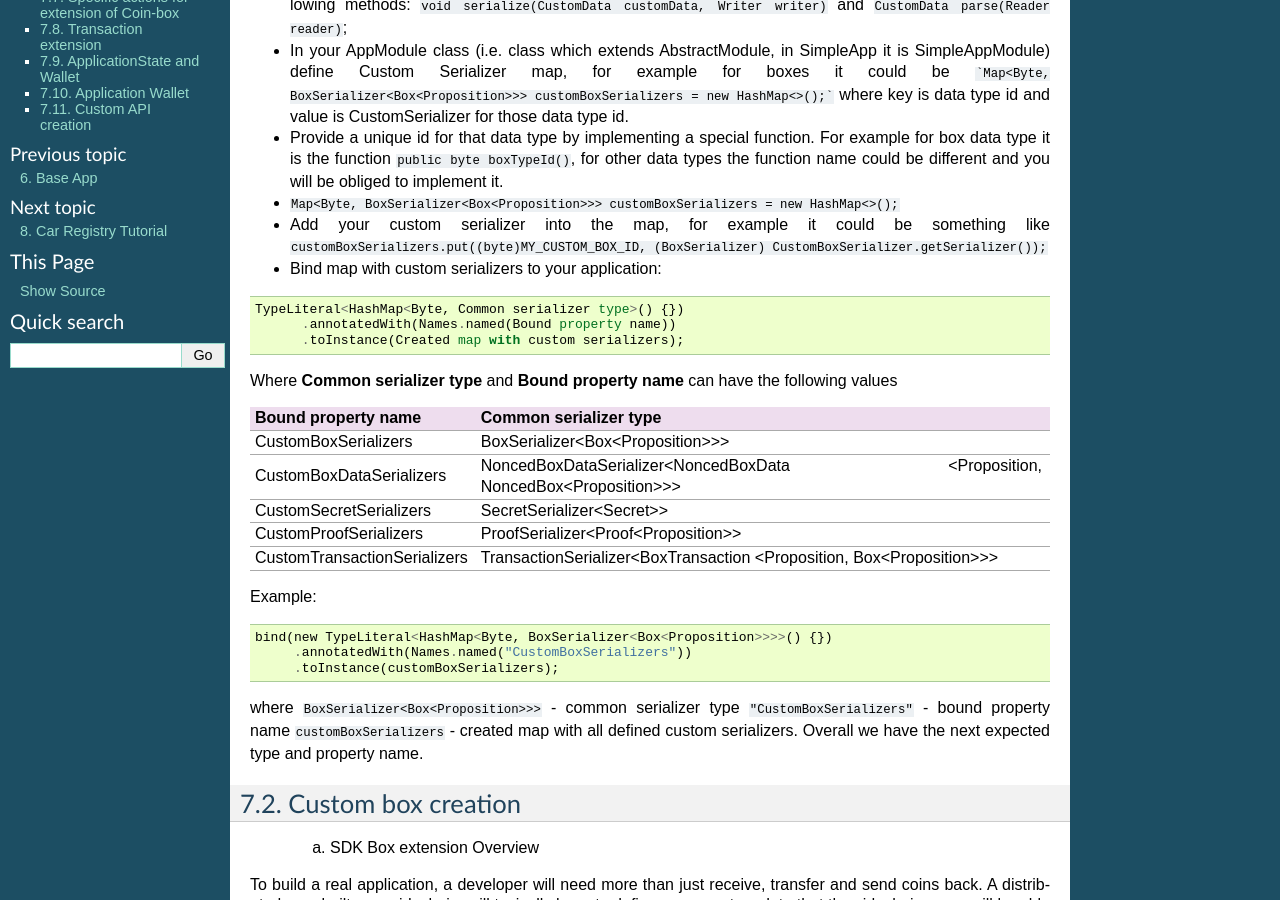
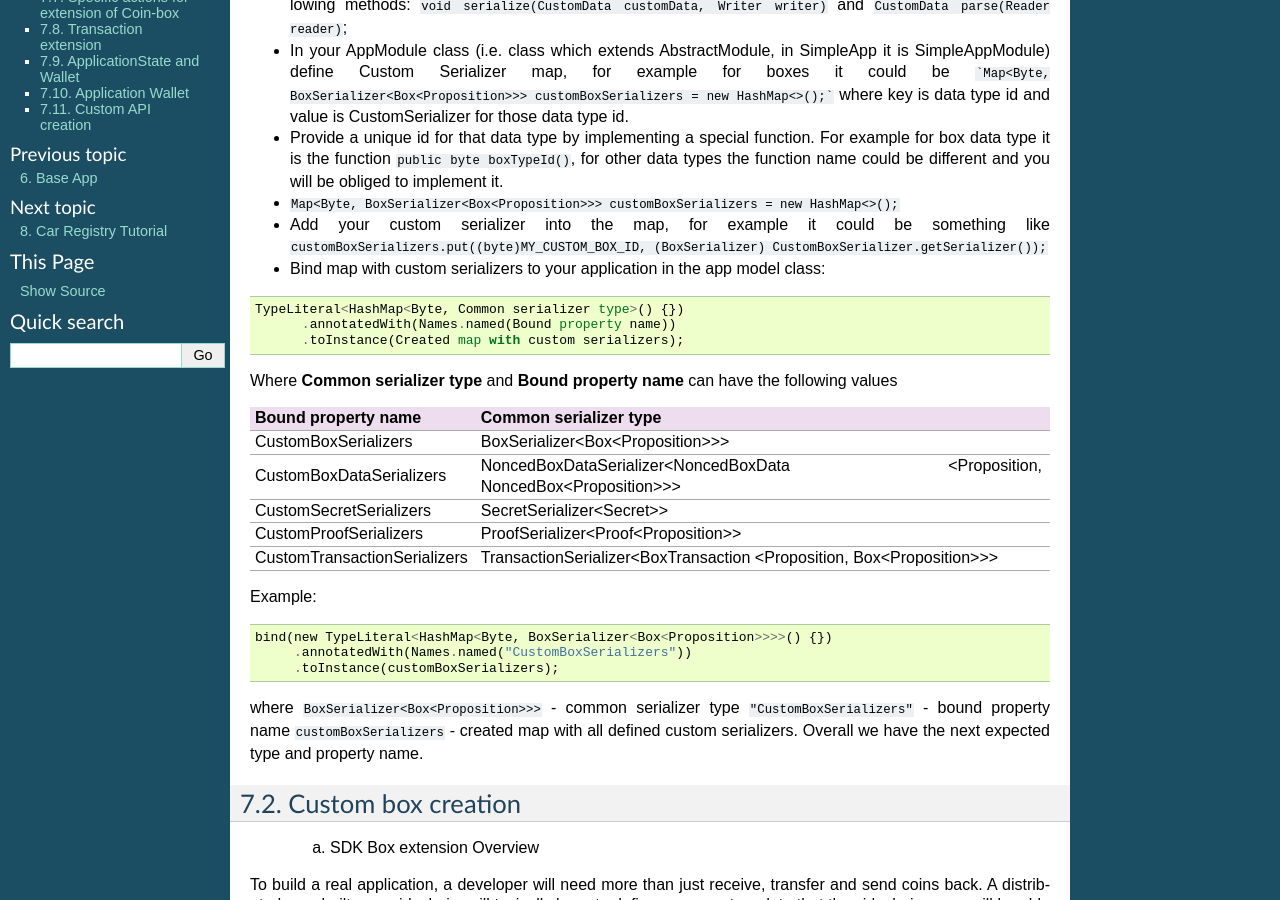
Before and after one commit to megaluck/documentation, a Sphinx documentation site: the page built from docs/introduction/07-Sidechain-SDK-extension.rst, in a window 1280 px wide and 900 px high, scrolled down 358 px. Built offline with Sphinx 7.4.7, drawn with Linux system fonts in a browser that asks for light colours; pages that are not in the unit, such as notebooks, are missing from menus.

Commit message:
language update

```diff
--- a/docs/introduction/07-Sidechain-SDK-extension.rst
+++ b/docs/introduction/07-Sidechain-SDK-extension.rst
@@ -23,7 +23,7 @@ CustomData are the following:
 
 * Add your custom serializer into the map, for example it could be something  like ``customBoxSerializers.put((byte)MY_CUSTOM_BOX_ID, (BoxSerializer) CustomBoxSerializer.getSerializer());``
 
-* Bind map with custom serializers to your application:
+* Bind map with custom serializers to your application in the app model class:
 ::
 
  TypeLiteral<HashMap<Byte, Common serializer type>() {})
```
